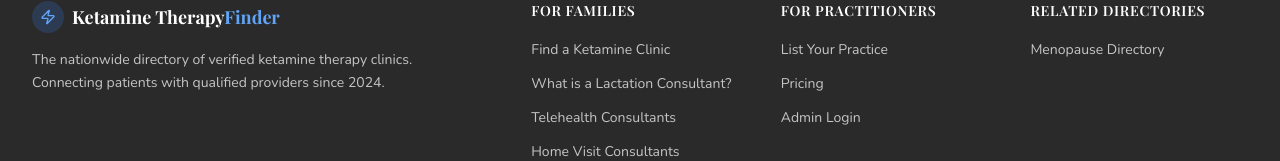
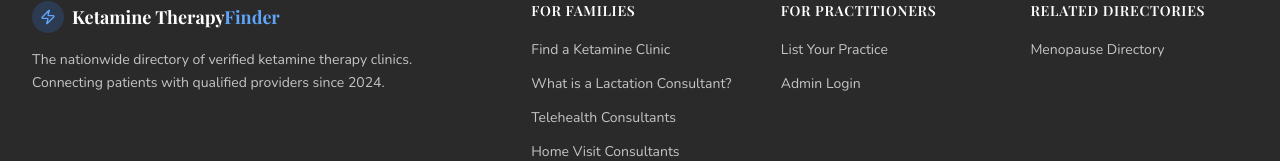
Before and after one commit to pete0585/ketamine-clinics-directory, a Next.js app: page / in a window 1280 px wide. Shown: the part 2578-2739 px from the top of the page. Built offline with nearby package versions, Linux system fonts and the light colour scheme; no server answers; the database is empty.

Commit message:
fix(ketamine-clinics-directory): remove subscription/pricing language — free listing only

```diff
--- a/components/Footer.tsx
+++ b/components/Footer.tsx
@@ -37,7 +37,7 @@ export default function Footer() {
             <h3 className="text-sm font-semibold text-white uppercase tracking-wider mb-4">For Practitioners</h3>
             <ul className="space-y-2.5">
               <li><Link href="/submit" className="text-sm text-charcoal-200 hover:text-white transition-colors">List Your Practice</Link></li>
-              <li><Link href="/submit#pricing" className="text-sm text-charcoal-200 hover:text-white transition-colors">Pricing</Link></li>
+              <li></li>
               <li><Link href="/admin" className="text-sm text-charcoal-200 hover:text-white transition-colors">Admin Login</Link></li>
             </ul>
           </div>
```
